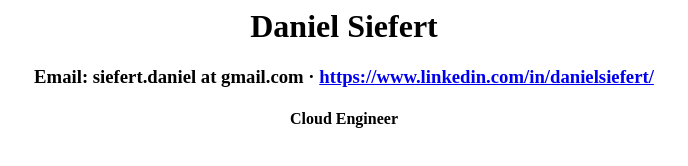
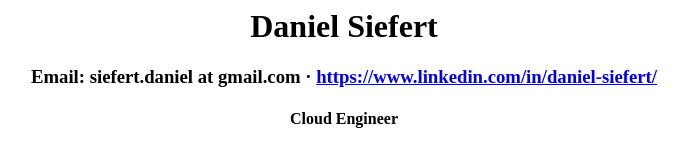
Before and after one commit to DanielSiefert/CloudResume, a plain HTML site: page www/index.html in a window 1280 px wide. Shown: the full height of the page, 296-984 px from the left. Drawn offline with Linux system fonts and the light colour scheme.

Commit message:
Update index.html with new LinkedIn URL

```diff
--- a/www/index.html
+++ b/www/index.html
@@ -6,7 +6,7 @@
     </title>
     <body>
         <H1 style="text-align: center;">Daniel Siefert</H1>
-        <H3 style="text-align: center;">Email: siefert.daniel at gmail.com &middot; <a href=https://www.linkedin.com/in/danielsiefert/>https://www.linkedin.com/in/danielsiefert/</a></H3>
+        <H3 style="text-align: center;">Email: siefert.daniel at gmail.com &middot; <a href=https://www.linkedin.com/in/daniel-siefert/>https://www.linkedin.com/in/daniel-siefert/</a></H3>
         <h4 style="text-align: center;">Cloud Engineer</h4>
 
   </body>
```
